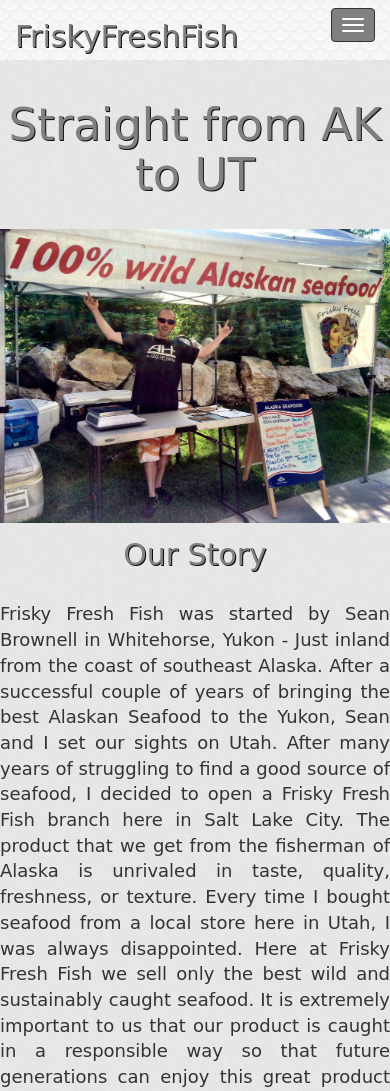
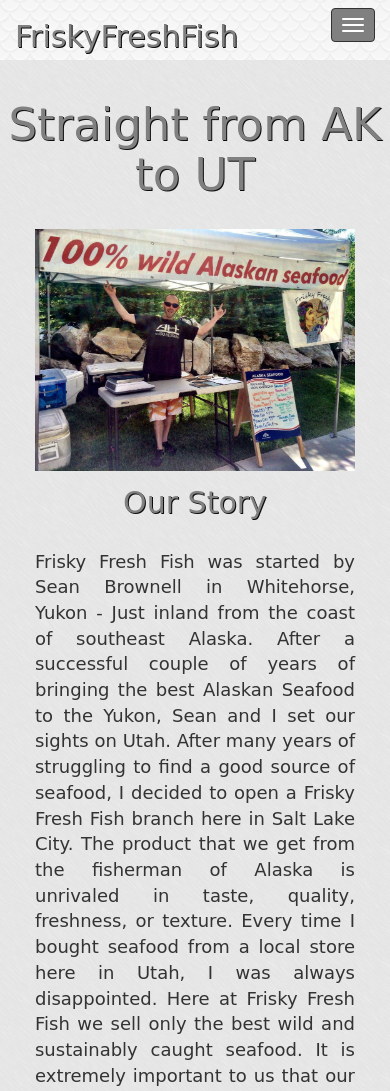
Before and after one commit to ZachBerman/FriskyFresh, a plain HTML site: page about.html in a window 390 px wide. Shown: the top 1091 px of the page. Drawn offline with Linux system fonts and the light colour scheme; a web font is replaced by a local one.

Commit message:
adjust spacing for mobile

```diff
--- a/about.html
+++ b/about.html
@@ -64,11 +64,11 @@
       <h1 class="text-center AKtoUT">Straight from AK to UT</h1>
       <br />
       <div class="row">
-        <div class="col-sm-offset-1 col-sm-5 text-center">
+        <div class="col-sm-offset-1 col-sm-5 col-xs-10 col-xs-offset-1 text-center">
           <img src="img/booth.jpg" alt="Frisky Fresh" class="img-responsive">
           <br />
         </div>
-        <div class="col-sm-offset-1 col-sm-4 text-center storyDiv">
+        <div class="col-sm-offset-1 col-sm-4 col-xs-10 col-xs-offset-1 text-center storyDiv">
           <h2>Our Story</h2>
           <br />
           <p class="story">Frisky Fresh Fish was started by Sean Brownell in Whitehorse, Yukon - Just inland from the
```
Also changed, not shown: contact.html (+1 -1 lines).
